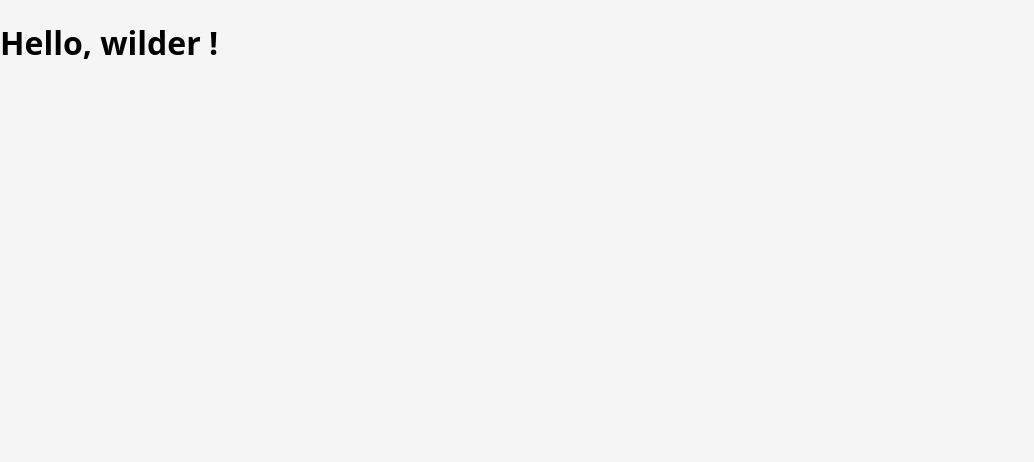
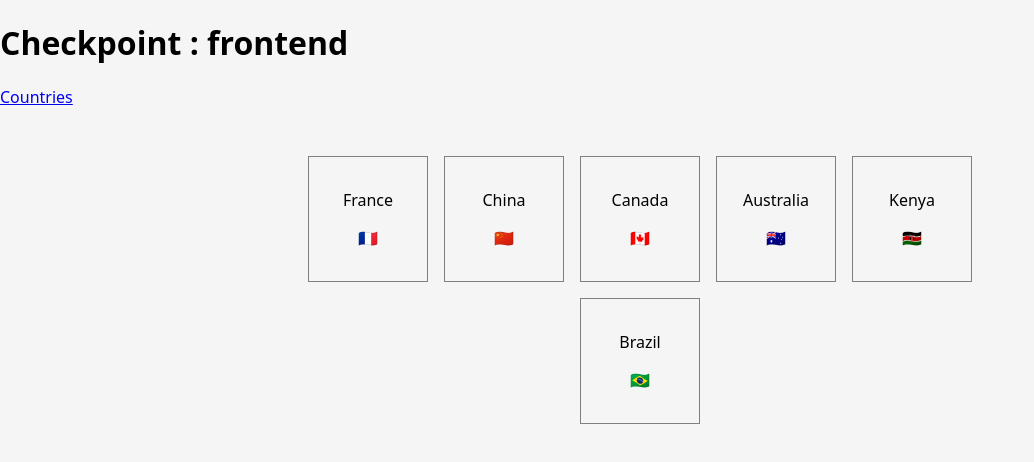
Before and after one commit to SimNed/checkpoint, a Next.js app in the folder frontend/: page / in a window 1280 px wide. Shown: the top 462 px of the page, without its empty margins (0-1034 px from the left). Built offline with nearby package versions, Linux system fonts and the light colour scheme.

Commit message:
add Country list

```diff
--- /dev/null
+++ b/frontend/src/components/CountryList/CountryList.module.css
@@ -0,0 +1,16 @@
+.countryContainer{
+    display: flex;
+    flex-wrap: wrap;
+    justify-content: center;
+    width: 60%;
+    margin: 2rem auto;
+    padding: 1rem;
+    gap: 1rem;
+}
+
+.countryContainer > li {
+    width: 120px;
+    border: 1px solid grey;
+    padding: 1rem;
+    text-align: center;
+}
--- /dev/null
+++ b/frontend/src/components/CountryList/CountryList.tsx
@@ -0,0 +1,42 @@
+import styles from "./CountryList.module.css";
+const ContryList = () => {
+  const countries = [
+    {
+      emoji: "🇫🇷",
+      name: "France",
+    },
+    {
+      emoji: "🇨🇳",
+      name: "China",
+    },
+    {
+      emoji: "🇨🇦",
+      name: "Canada",
+    },
+    {
+      emoji: "🇦🇺",
+      name: "Australia",
+    },
+    {
+      emoji: "🇰🇪",
+      name: "Kenya",
+    },
+    {
+      emoji: "🇧🇷",
+      name: "Brazil",
+    },
+  ];
+
+  return (
+    <ul className={styles.countryContainer}>
+      {countries.map((country) => (
+        <li>
+          <p>{country.name}</p>
+          <p>{country.emoji}</p>
+        </li>
+      ))}
+    </ul>
+  );
+};
+
+export default ContryList;
--- a/frontend/src/pages/index.tsx
+++ b/frontend/src/pages/index.tsx
@@ -1,3 +1,11 @@
+import Header from "@/components/Header";
+import CountryList from "@/components/CountryList/CountryList";
+
 export default function Home() {
-  return <h1>Hello, wilder !</h1>;
+  return (
+    <main>
+      <Header />
+      <CountryList />
+    </main>
+  );
 }
--- a/frontend/src/styles/globals.css
+++ b/frontend/src/styles/globals.css
@@ -13,3 +13,7 @@ body {
     Oxygen, Ubuntu, Cantarell, "Open Sans", "Helvetica Neue", sans-serif;
   background-color: #f5f5f5;
 }
+
+li{
+  list-style-type: none;
+}
--- a/package.json
+++ b/package.json
@@ -4,7 +4,7 @@
   "description": "",
   "main": "index.js",
   "scripts": {
-    "start": "docker-compose up --build"
+    "start": "docker compose up --build"
   },
   "keywords": [],
   "author": "",
```
Also changed, not shown: 1 other file (tests, documents, lock files or other folders).
